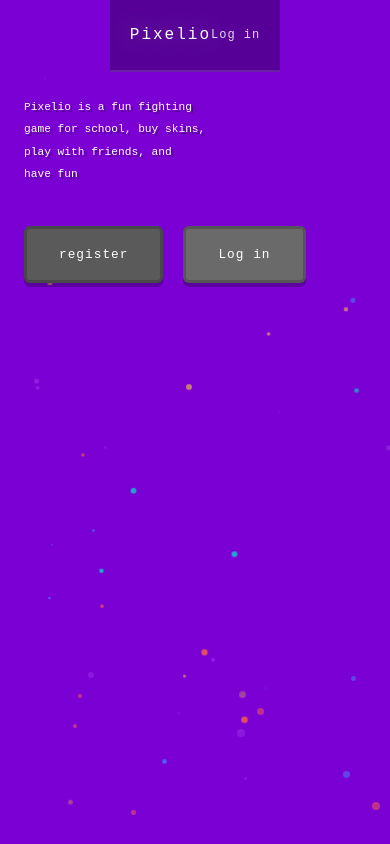
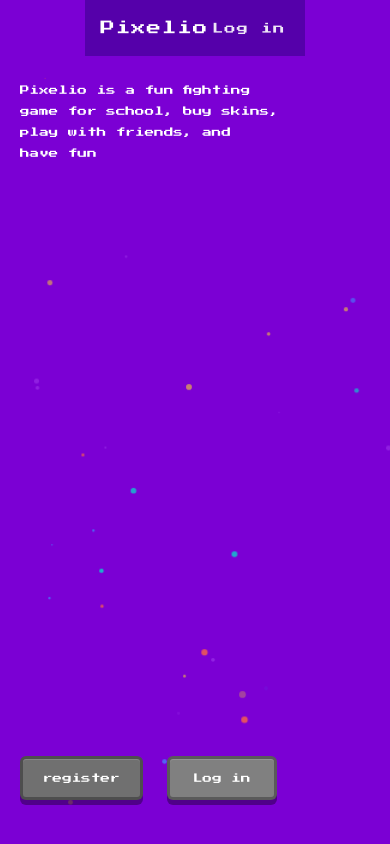
Before and after one commit to Jmanskills/pixelio2, a website: page public/index.html in a window 390 px wide. Drawn offline with nearby package versions, Linux system fonts and the light colour scheme.

Commit message:
Pixelio V14

```diff
--- a/public/css/style.css
+++ b/public/css/style.css
@@ -1,4 +1,4 @@
-@import url('https://fonts.googleapis.com/css2?family=Cinzel+Decorative:wght@700;900&family=Cinzel:wght@400;600&family=Raleway:wght@300;400;600&display=swap');
+@import url('https://fonts.googleapis.com/css2?family=Cinzel+Decorative:wght@700;900&family=Cinzel:wght@400;600&family=Raleway:wght@300;400;600&family=Press+Start+2P&display=swap');
 
 :root {
   --gold: #f0c040;
@@ -633,12 +633,11 @@ html,body{width:100%;height:100%;overflow:hidden;background:var(--dark);font-fam
   .avatar-grid { grid-template-columns: repeat(auto-fill, minmax(68px, 1fr)); }
 }
 
-/* ══════════ NEW SPLASH SCREEN ══════════ */
-@import url('https://fonts.googleapis.com/css2?family=Press+Start+2P&display=swap');
+/* ══════════ SPLASH SCREEN — pixel style matching mockup ══════════ */
 
 #screen-splash {
   flex-direction: column;
-  background: #7b00d4;
+  background: #8800ee;
   overflow: hidden;
 }
 
@@ -649,37 +648,35 @@ html,body{width:100%;height:100%;overflow:hidden;background:var(--dark);font-fam
   display: flex;
   align-items: center;
   justify-content: space-between;
-  padding: 0 32px;
-  height: 72px;
-  background: rgba(80, 0, 140, 0.85);
-  border-bottom: 2px solid rgba(255,255,255,0.12);
+  padding: 0 28px;
+  height: 68px;
+  background: #5500aa;
   flex-shrink: 0;
 }
 .splash-nav-logo {
   font-family: 'Press Start 2P', monospace;
-  font-size: clamp(1.2rem, 3vw, 1.8rem);
+  font-size: clamp(1rem, 2.5vw, 1.6rem);
   color: #fff;
-  letter-spacing: 2px;
-  text-shadow: 0 0 20px rgba(255,255,255,0.4);
+  letter-spacing: 1px;
 }
 .splash-nav-links {
   display: flex;
   align-items: center;
-  gap: 24px;
+  gap: 32px;
 }
 .splash-nav-btn {
   font-family: 'Press Start 2P', monospace;
-  font-size: .75rem;
+  font-size: .7rem;
   color: #fff;
   background: transparent;
   border: none;
   cursor: pointer;
   letter-spacing: 1px;
-  opacity: 0.85;
-  transition: opacity .2s;
-  padding: 8px 0;
+  padding: 8px 4px;
+  transition: opacity .15s;
+  opacity: 0.9;
 }
-.splash-nav-btn:hover { opacity: 1; }
+.splash-nav-btn:hover { opacity: 1; text-decoration: underline; }
 
 /* ── Hero ── */
 .splash-hero {
@@ -687,82 +684,90 @@ html,body{width:100%;height:100%;overflow:hidden;background:var(--dark);font-fam
   z-index: 3;
   flex: 1;
   display: flex;
-  align-items: center;
+  align-items: flex-start;
   justify-content: space-between;
-  padding: 40px 60px;
-  gap: 40px;
-  max-width: 1200px;
-  margin: 0 auto;
+  padding: clamp(24px, 5vw, 60px) clamp(20px, 5vw, 60px);
+  gap: 32px;
   width: 100%;
+  box-sizing: border-box;
 }
 .splash-hero-left {
   display: flex;
   flex-direction: column;
-  gap: 40px;
-  max-width: 580px;
+  justify-content: space-between;
+  height: 100%;
+  gap: 32px;
+  flex: 1;
 }
 .splash-tagline {
   font-family: 'Press Start 2P', monospace;
-  font-size: clamp(.85rem, 1.8vw, 1.15rem);
+  font-size: clamp(.75rem, 2vw, 1.1rem);
   color: #fff;
-  line-height: 2;
-  letter-spacing: 0;
-  text-shadow: 2px 2px 0 rgba(0,0,0,0.3);
+  line-height: 2.2;
+  max-width: 700px;
 }
 .splash-hero-btns {
   display: flex;
-  gap: 20px;
+  gap: 24px;
   flex-wrap: wrap;
+  align-items: center;
+  padding-bottom: clamp(20px, 4vw, 40px);
 }
 .splash-hero-btn {
   font-family: 'Press Start 2P', monospace;
-  font-size: .8rem;
-  padding: 18px 32px;
+  font-size: clamp(.65rem, 1.2vw, .85rem);
+  padding: 18px 28px;
   border-radius: 6px;
   cursor: pointer;
-  transition: all .15s;
-  letter-spacing: 1px;
-  border: 3px solid rgba(0,0,0,0.2);
-  box-shadow: 0 4px 0 rgba(0,0,0,0.25);
+  transition: all .12s;
+  letter-spacing: 0;
+  background: #808080;
+  color: #fff;
+  border: 3px solid rgba(0,0,0,0.3);
+  box-shadow: 0 5px 0 rgba(0,0,0,0.35), inset 0 1px 0 rgba(255,255,255,0.15);
+  min-width: 140px;
+  text-align: center;
 }
-.splash-hero-btn:hover { transform: translateY(-2px); box-shadow: 0 6px 0 rgba(0,0,0,0.25); }
-.splash-hero-btn:active { transform: translateY(2px); box-shadow: 0 2px 0 rgba(0,0,0,0.25); }
-
-.splash-hero-btn-register {
-  background: #5a5a5a;
-  color: #fff;
+.splash-hero-btn:hover {
+  background: #909090;
+  transform: translateY(-2px);
+  box-shadow: 0 7px 0 rgba(0,0,0,0.35), inset 0 1px 0 rgba(255,255,255,0.15);
 }
-.splash-hero-btn-register:hover { background: #6a6a6a; }
-
-.splash-hero-btn-login {
-  background: #6a6a6a;
-  color: #fff;
+.splash-hero-btn:active {
+  transform: translateY(3px);
+  box-shadow: 0 2px 0 rgba(0,0,0,0.35);
 }
-.splash-hero-btn-login:hover { background: #7a7a7a; }
+.splash-hero-btn-register { background: #707070; }
+.splash-hero-btn-register:hover { background: #808080; }
+.splash-hero-btn-login { background: #808080; }
+.splash-hero-btn-login:hover { background: #909090; }
 
 .splash-hero-right {
   flex-shrink: 0;
   display: flex;
   align-items: center;
   justify-content: center;
+  align-self: center;
 }
 #splash-wizard-canvas {
-  filter: drop-shadow(0 0 40px rgba(255,255,255,0.25));
   display: block;
+  filter: drop-shadow(0 4px 24px rgba(0,0,0,0.4));
 }
 
 /* ── Auth Modal ── */
 .auth-modal-box {
-  max-width: 380px;
+  max-width: 400px;
   gap: 16px;
+  background: #1a0a2e;
+  border-color: #9b30e8;
 }
 .auth-modal-logo {
   font-family: 'Press Start 2P', monospace;
-  font-size: 1rem;
+  font-size: .95rem;
   color: #fff;
   text-align: center;
+  letter-spacing: 1px;
   margin-bottom: 4px;
-  letter-spacing: 2px;
 }
 .auth-modal-tabs {
   display: flex;
@@ -772,28 +777,43 @@ html,body{width:100%;height:100%;overflow:hidden;background:var(--dark);font-fam
   overflow: hidden;
 }
 .auth-modal-close {
-  font-family: 'Cinzel', serif;
-  font-size: .8rem;
+  font-family: 'Press Start 2P', monospace;
+  font-size: .65rem;
   color: var(--gray);
   background: transparent;
   border: none;
   cursor: pointer;
-  padding: 6px;
+  padding: 8px;
   transition: color .2s;
   align-self: center;
+  letter-spacing: 1px;
 }
-.auth-modal-close:hover { color: var(--white); }
+.auth-modal-close:hover { color: #ff8888; }
 
-/* Particles on purple bg */
-#screen-splash .particle {
-  opacity: 0.5;
+/* Loading overlay */
+#splash-loading {
+  position: absolute;
+  inset: 0;
+  background: #8800ee;
+  z-index: 20;
+  flex-direction: column;
+  align-items: center;
+  justify-content: center;
+  gap: 20px;
+}
+.splash-loading-text {
+  font-family: 'Press Start 2P', monospace;
+  font-size: .75rem;
+  color: rgba(255,255,255,0.85);
+  letter-spacing: 1px;
 }
 
 /* Responsive */
-@media (max-width: 768px) {
-  .splash-hero { flex-direction: column; padding: 24px 24px; align-items: flex-start; }
+@media (max-width: 700px) {
+  .splash-hero { flex-direction: column; align-items: flex-start; }
   .splash-hero-right { display: none; }
-  .splash-tagline { font-size: .7rem; }
-  .splash-navbar { padding: 0 20px; }
-  .splash-nav-logo { font-size: 1rem; }
+  .splash-navbar { padding: 0 16px; height: 56px; }
+  .splash-nav-logo { font-size: .9rem; }
+  .splash-tagline { font-size: .6rem; }
+  .splash-hero-btn { font-size: .6rem; padding: 14px 20px; min-width: 110px; }
 }
```
